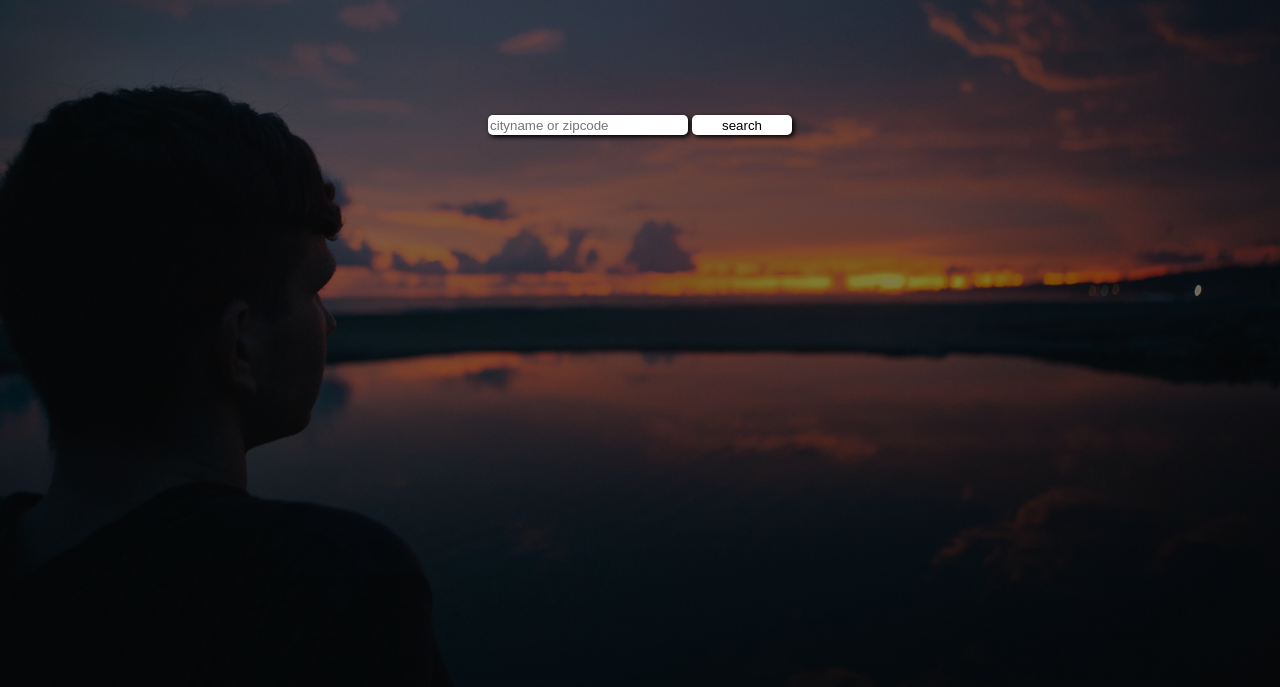
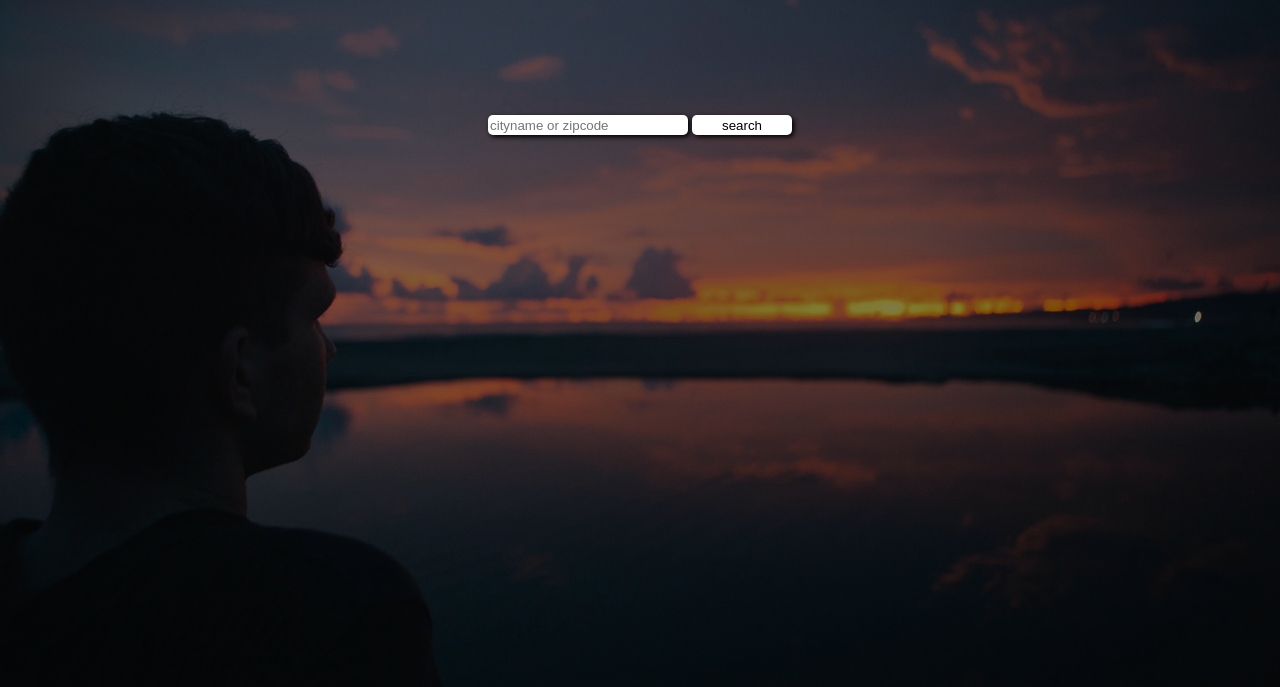
Before and after one commit to ashok-virat/weatherreport, a plain HTML site: page index.html in a window 1280 px wide. Shown: the part 113-800 px from the top of the page. Drawn offline with Linux system fonts and the light colour scheme.

Commit message:
sixth commit

```diff
--- a/ashok.js
+++ b/ashok.js
@@ -8,7 +8,7 @@ function getsearchmethod(searchterm) {
 
       	searchmethod="zip"
       }
-      else {
+      else{
       	searchmethod="q"
       }
 }
--- a/index.css
+++ b/index.css
@@ -1,7 +1,8 @@
 .background-image {
-   background:linear-gradient(rgba(0,0,0,0.5),rgba(0,0,0,0.5)),url("image/wheather.jpeg");
+   background:linear-gradient(rgba(0,0,0,0.5),rgba(0,0,0,0.5)),url("image/weather.jpeg");
    background-size:cover;
-   background-position:center;
+   height:auto;
+   background-position:top-center;
    background-repeat:no-repeat;
 }
 .logo-style{
```
Also changed, not shown: image/weather.jpeg (renamed from image/wheather.jpeg), 1 other file.
